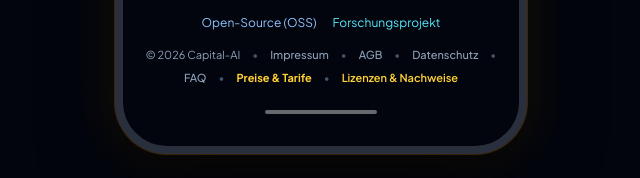
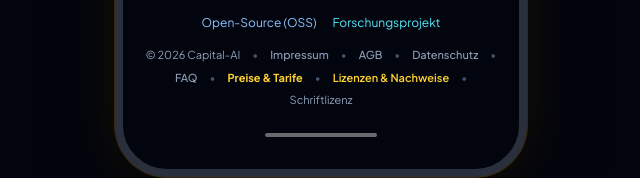
Before and after one commit to SvenKulessa/Capital-AI, a React (Vite) app: page / in a window 1280 px wide. Shown: the part 3199-3377 px from the top of the page, without its empty margins (319-959 px from the left). Built offline with nearby package versions, Linux system fonts and the light colour scheme; no server answers.

Commit message:
[CAPITAL-AI-PRODUCT] Schriftlizenz-Link im Footer erhalten

```diff
--- a/src/components/Footer.tsx
+++ b/src/components/Footer.tsx
@@ -125,6 +125,10 @@ export const Footer: React.FC<FooterProps> = ({ onNavigate }) => {
         >
           Lizenzen &amp; Nachweise
         </a>
+        <span className="text-slate-600">•</span>
+        <a href="/fonts/OFL.txt" className="hover:text-amber-400 transition-colors hover:underline underline-offset-4">
+          Schriftlizenz
+        </a>
       </div>
 
 
```
